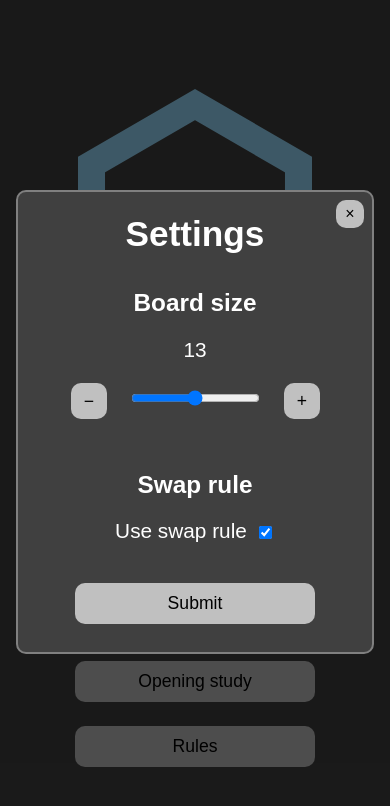
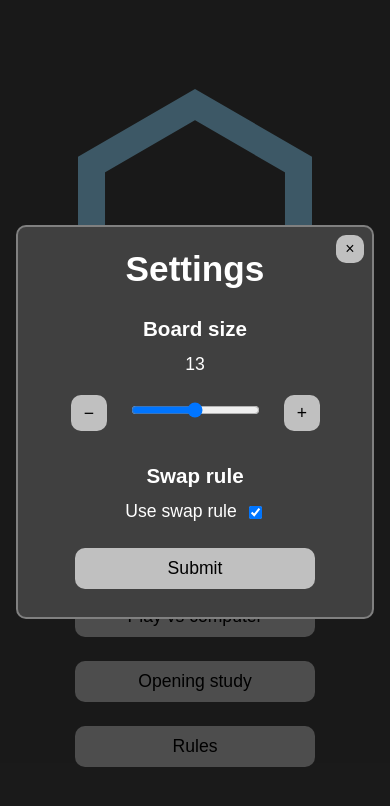
Before and after one commit to kevinsung/hexp2p, a React app: page / in a window 390 px wide. Both pictures are taken after a click on the button "Play local game". Shown: the top 806 px of the page. Built offline with nearby package versions, Linux system fonts and the light colour scheme; no server answers.

Commit message:
make settings screen more compact on mobile

```diff
--- a/src/App.global.scss
+++ b/src/App.global.scss
@@ -509,6 +509,18 @@ a:hover {
   .Modal h1 {
     margin: 0 8px 12px;
   }
+
+  .HexSettings {
+    font-size: 1.1rem;
+  }
+
+  .HexSettings h3 {
+    margin: 6px 0;
+  }
+
+  .HexSettings > div {
+    margin-bottom: 12px;
+  }
 }
 
 // Small screens: move the move-history nav buttons beside the board instead
```
